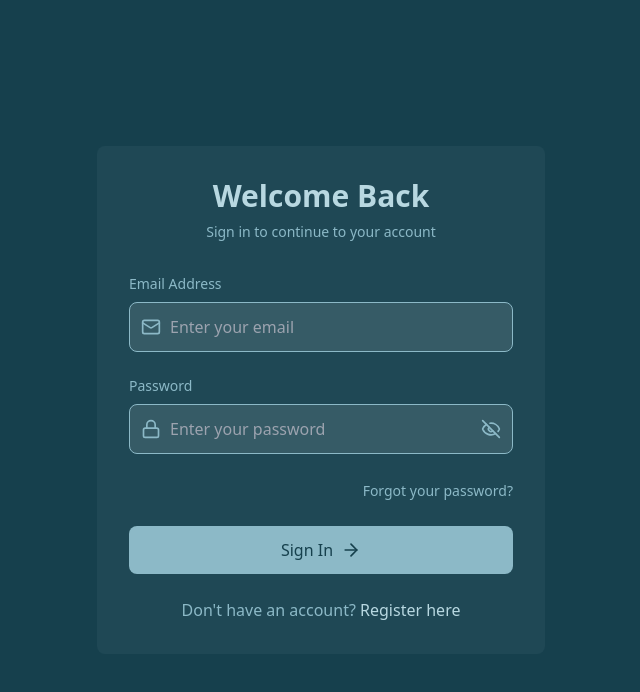
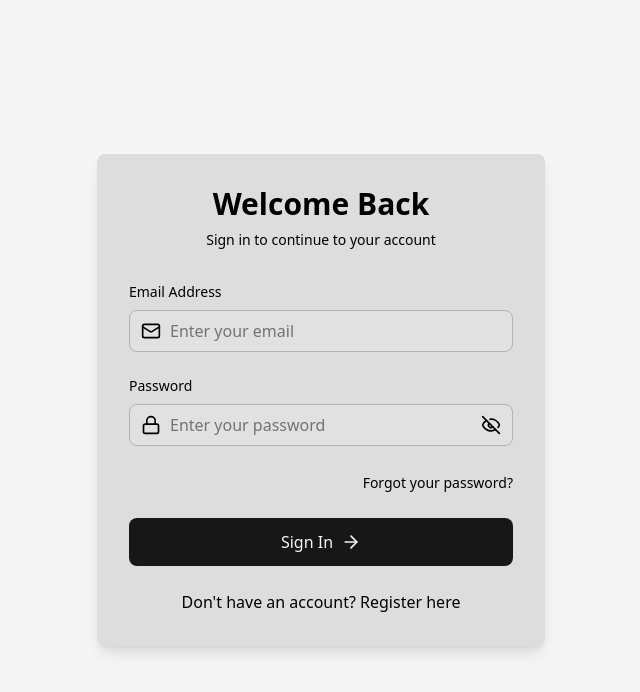
Before and after one commit to Shivampatel07/work-management-tool, a Next.js app: page /login in a window 1280 px wide. Shown: the top 692 px of the page, without its empty margins (319-959 px from the left). Built offline with nearby package versions, Linux system fonts and the light colour scheme.

Commit message:
Login page UI updated

```diff
--- a/src/app/(auth)/login/LoginPage.tsx
+++ b/src/app/(auth)/login/LoginPage.tsx
@@ -44,14 +44,14 @@ const LoginPage = () => {
   }, [isAuthenticated, router])
 
   return (
-    <div className="min-h-screen flex items-center justify-center" style={{ backgroundColor: '#16404D' }}>
-      <div className="w-full max-w-md p-8 rounded-lg" style={{ backgroundColor: 'rgba(184, 216, 225, 0.05)' }}>
+    <div className="min-h-screen flex items-center justify-center bg-secondary dark:bg-secondary">
+      <div className="w-full max-w-md p-8 rounded-lg bg-ternary dark:bg-ternary shadow-lg text-text1 dark:text-text1">
         {/* Logo/Brand Area */}
         <div className="text-center mb-8">
-          <h1 className="text-3xl font-bold" style={{ color: '#B8D8E1' }}>
+          <h1 className="text-3xl font-bold">
             Welcome Back
           </h1>
-          <p className="mt-2 text-sm" style={{ color: '#8CB9C7' }}>
+          <p className="mt-2 text-sm">
             Sign in to continue to your account
           </p>
         </div>
@@ -60,7 +60,7 @@ const LoginPage = () => {
         <form className="space-y-6" onSubmit={handleSubmit(onsubmit)}>
           {/* Email Field */}
           <div>
-            <label className="block text-sm font-medium mb-2" style={{ color: '#8CB9C7' }}>
+            <label className="block text-sm font-medium mb-2 text-input-label dark:text-input-label">
               Email Address
             </label>
             <InputType
@@ -79,7 +79,7 @@ const LoginPage = () => {
 
           {/* Password Field */}
           <div>
-            <label className="block text-sm font-medium mb-2" style={{ color: '#8CB9C7' }}>
+            <label className="block text-sm font-medium mb-2 text-input-label dark:text-input-label">
               Password
             </label>
             <InputType
@@ -101,7 +101,6 @@ const LoginPage = () => {
             <Link
               href="/forgot-password"
               className="text-sm hover:underline transition-all"
-              style={{ color: '#8CB9C7' }}
             >
               Forgot your password?
             </Link>
@@ -110,26 +109,24 @@ const LoginPage = () => {
           {/* Submit Button */}
           <button
             type="submit"
-            className="w-full py-3 px-4 rounded-lg flex items-center justify-center space-x-2 transition-all hover:opacity-90"
-            style={{ backgroundColor: '#8CB9C7' }}
+            className="w-full py-3 px-4 rounded-lg flex items-center justify-center space-x-2 transition-all hover:opacity-90 bg-primary dark:bg-primary text-secondary dark:text-secondary"
             disabled={isSubmitting}
           >
             {
               isSubmitting ? <Loader color='#16404d' width='24px' height='24px' /> : <>
-                <span className="font-medium" style={{ color: '#16404D' }}>Sign In</span>
-                <ArrowRight className="w-5 h-5" style={{ color: '#16404D' }} />
+                <span className="font-medium">Sign In</span>
+                <ArrowRight className="w-5 h-5" />
               </>
             }
           </button>
 
           {/* Register Link */}
           <div className="text-center mt-6">
-            <p style={{ color: '#8CB9C7' }}>
+            <p>
               Don&apos;t have an account?{' '}
               <Link
                 href="/register"
                 className="font-medium hover:underline transition-all"
-                style={{ color: '#B8D8E1' }}
               >
                 Register here
               </Link>
--- a/src/app/globals.css
+++ b/src/app/globals.css
@@ -17,6 +17,8 @@
         --primary: #171717;
         --primary-foreground: #fafafa;
         --secondary: #f5f5f5;
+        --ternary: #dddddd;
+        --ternary-foreground: #737373;
         --secondary-foreground: #171717;
         --muted: #f5f5f5;
         --muted-foreground: #737373;
@@ -36,6 +38,12 @@
         --text1: #000000;
         --text2: #ffffff;
         --text3: #454545;
+        --input-border: #b3b3b3;
+        --input-background: #ffffff;
+        --input-placeholder: #737373;
+        --input-focus-border: #0a0a0a;
+        --input-text: #0a0a0a;
+        --input-label: #0a0a0a;
     }
   .dark {
         --background: #0a0a0a;
@@ -48,6 +56,8 @@
         --primary-foreground: #171717;
         --secondary: #313131;
         --secondary-foreground: #fafafa;
+        --ternary: #262626;
+        --ternary-foreground: #a1a1a1;
         --muted: #262626;
         --muted-foreground: #a1a1a1;
         --accent: #262626;
@@ -65,5 +75,11 @@
         --text1: #ffffff;
         --text2: #000000;
         --text3: #e6e6e6;
+        --input-border: #737373;
+        --input-background: #0a0a0a;
+        --input-placeholder: #a1a1a1;
+        --input-focus-border: #fafafa;
+        --input-text: #fafafa;
+        --input-label: #fafafa;
     }
 }
--- a/src/components/common/InputType.tsx
+++ b/src/components/common/InputType.tsx
@@ -17,22 +17,17 @@ export default function InputType({ Icon, errorMessage, className, ...props }: I
     return (
         <>
             <div className="relative w-full">
-                {Icon && <Icon className="absolute left-3 top-1/2 transform -translate-y-1/2 w-5 h-5" style={{ color: '#8CB9C7' }} />}
+                {Icon && <Icon className="absolute left-3 top-1/2 transform -translate-y-1/2 w-5 h-5" />}
                 <input
                     {...props}
-                    className={`${className || ''} w-full px-10 py-3 rounded-lg bg-white bg-opacity-10 border transition-all outline-none`}
-                    style={{
-                        borderColor: '#8CB9C7',
-                        color: '#B8D8E1',
-                        caretColor: '#B8D8E1'
-                    }}
+                    className={`${className || ''} w-full px-10 py-2 rounded-lg bg-white bg-opacity-10 border transition-all outline-none border-input-border bg-input-bg focus:border-input-ring placeholder:text-input-placeholder text-input-text dark:border-input-border dark:bg-input-bg dark:focus:border-input-ring dark:placeholder:text-input-placeholder dark:text-input-text`}
                     type={props.type === 'password' ? (showPassword ? 'text' : 'password') : props.type}
                 />
                 {props.type === 'password' && (
                     <div className='absolute right-3 top-1/2 transform -translate-y-1/2 cursor-pointer select-none' onClick={togglePasswordShow}>
                         {showPassword
-                            ? <Eye className='w-5 h-5' style={{ color: '#8CB9C7' }} />
-                            : <EyeOff className='w-5 h-5' style={{ color: '#8CB9C7' }} />
+                            ? <Eye className='w-5 h-5' />
+                            : <EyeOff className='w-5 h-5' />
                         }
                     </div>
                 )}
--- a/tailwind.config.ts
+++ b/tailwind.config.ts
@@ -28,6 +28,10 @@ export default {
 					DEFAULT: 'var(--secondary)',
 					foreground: 'var(--secondary-foreground)'
 				},
+				ternary: {
+					DEFAULT: 'var(--ternary)',
+					foreground: 'var(--ternary-foreground)'
+				},
 				muted: {
 					DEFAULT: 'var(--muted)',
 					foreground: 'var(--muted-foreground)'
@@ -41,7 +45,6 @@ export default {
 					foreground: 'var(--destructive-foreground)'
 				},
 				border: 'var(--border)',
-				input: 'var(--input)',
 				ring: 'var(--ring)',
 				chart: {
 					'1': 'var(--chart-1)',
@@ -49,6 +52,13 @@ export default {
 					'3': 'var(--chart-3)',
 					'4': 'var(--chart-4)',
 					'5': 'var(--chart-5)'
+				},
+				input: {
+					'bg': 'var(--input-background)',
+					'ring': 'var(--input-focus-border)',
+					'placeholder': 'var(--input-placeholder)',
+					'border': 'var(--input-border)',
+					'text': 'var(--input-text)'
 				},
 				text1: 'var(--text1)',
 				text2: 'var(--text2)',
```
